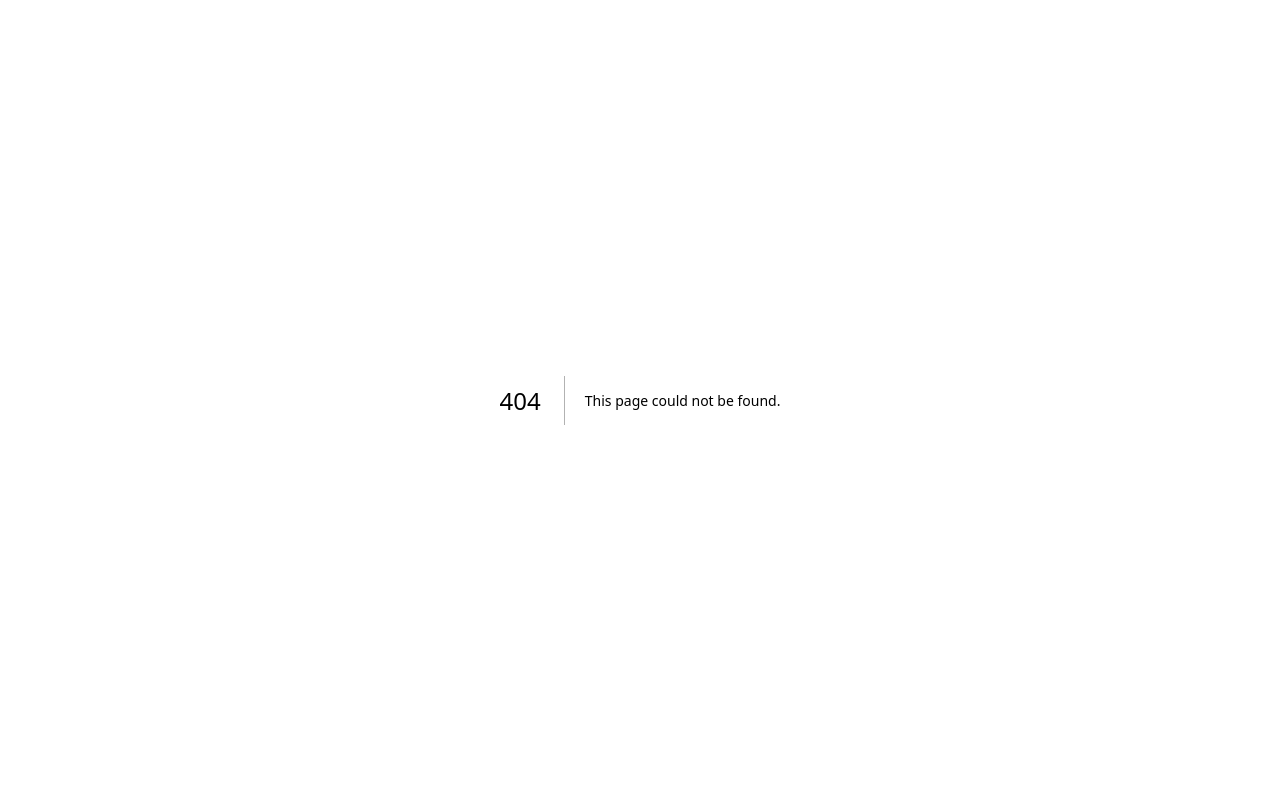
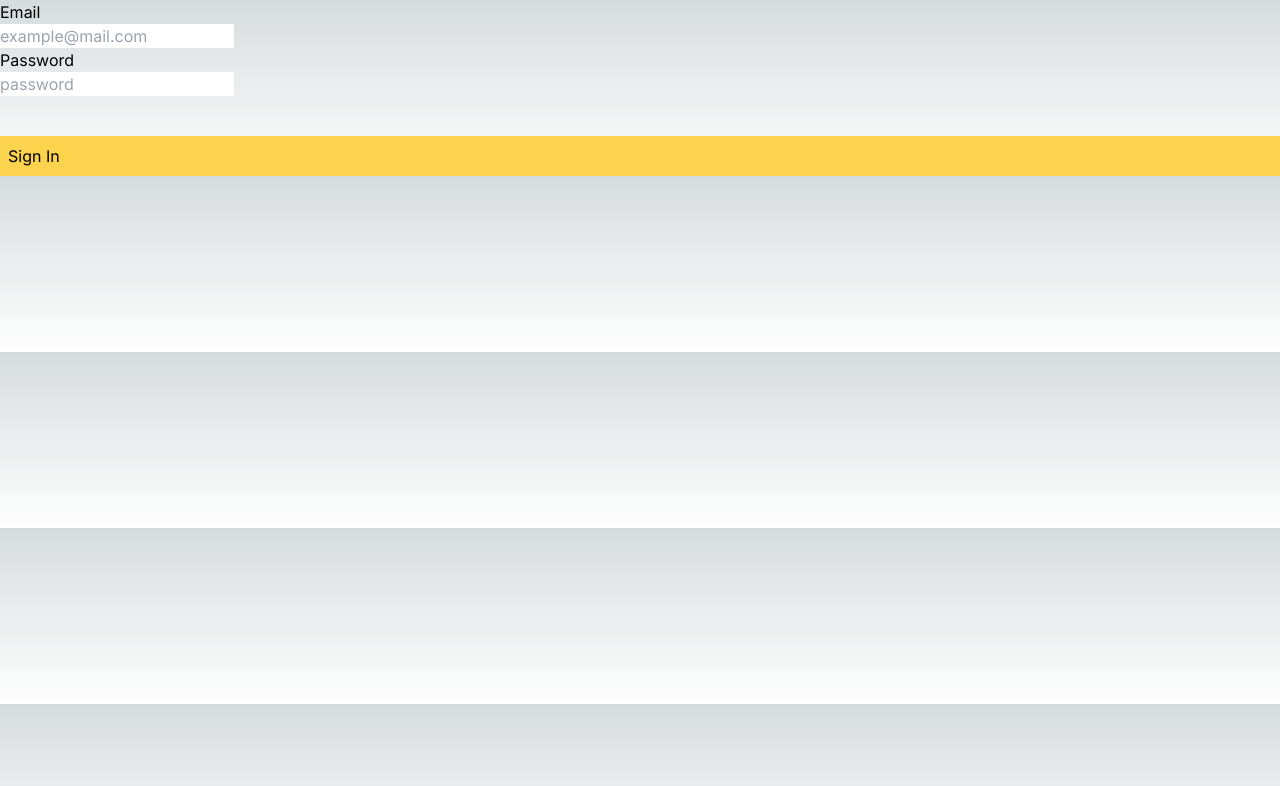
Before and after one commit to prog-ops/nextjs-firebase, a Next.js app: page /sign-in in a window 1280 px wide. Before the commit this address had no page. Shown: the top 786 px of the page. Built offline with nearby package versions, Linux system fonts and the light colour scheme; no server answers.

Commit message:
feat: Sign in page

```diff
--- /dev/null
+++ b/app/sign-in/page.tsx
@@ -0,0 +1,48 @@
+'use client'
+import {useState} from "react";
+import {useSignInWithEmailAndPassword} from 'react-firebase-hooks/auth'
+import {auth} from '@/app/firebase/config'
+import {useRouter} from "next/navigation";
+
+const SignIn = () => {
+    const [email, setEmail] = useState('')
+    const [password, setPassword] = useState('')
+
+    const [signInWithEmailAndPassword] = useSignInWithEmailAndPassword(auth)
+
+    const router = useRouter()
+
+    const handleSignin = async (event: any) => {
+        event.preventDefault()
+        try {
+            const res = await signInWithEmailAndPassword(email, password);
+            console.log('res', {res});
+            setEmail('');
+            setPassword('');
+            router.push('/')
+        } catch (e) {
+            console.error(e)
+        }
+    }
+    return (<div className="wrapper">
+        <div className="form-wrapper">
+            <form onSubmit={handleSignin} className="form">
+                <label htmlFor="email">
+                    <p>Email</p>
+                    <input onChange={(e) => setEmail(e.target.value)} required type="email" name="email" id="email"
+                           placeholder="example@mail.com"/>
+                </label>
+                <label htmlFor="password">
+                    <p>Password</p>
+                    <input onChange={(e) => setPassword(e.target.value)} required type="password" name="password"
+                           id="password" placeholder="password"/>
+                </label>
+                <div className='mt-10 bg-amber-300 p-2'>
+                    <button type="submit">Sign In</button>
+                </div>
+            </form>
+        </div>
+
+    </div>);
+}
+export default SignIn
```
